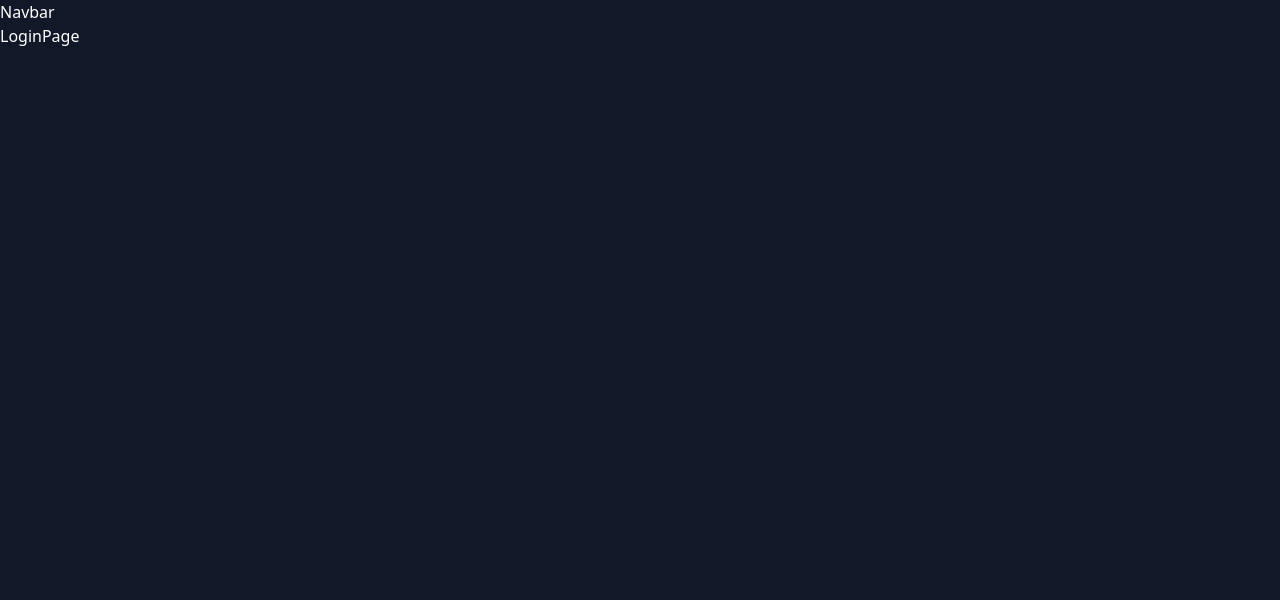
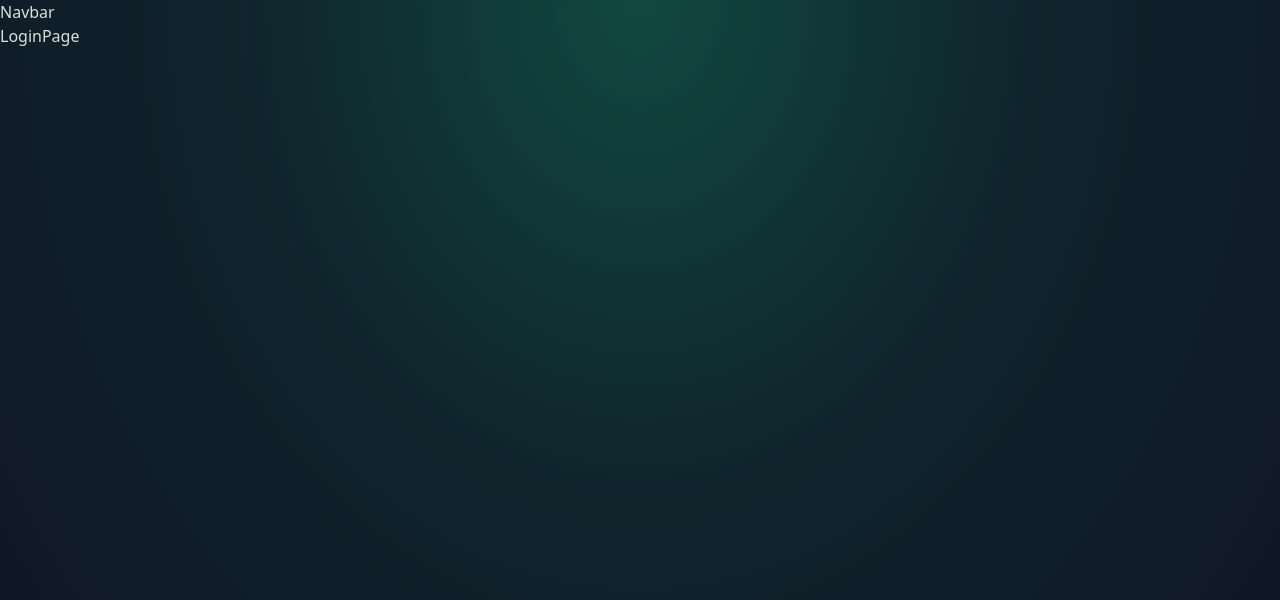
Before and after one commit to solarluiso/e-commerce-store, a React (Vite) app in the folder frontend/: page /login in a window 1280 px wide. Shown: the top 600 px of the page. Built offline with nearby package versions, Linux system fonts and the light colour scheme.

Commit message:
add background gradient to App component

```diff
--- a/frontend/src/App.jsx
+++ b/frontend/src/App.jsx
@@ -8,6 +8,12 @@ import Navbar from "./components/Navbar";
 function App() {
   return (
     <div className="min-h-screen bg-gray-900 text-white relative overflow-hidden">
+      {/* Background gradient */}
+      <div className="absolute inset-0 overflow-hidden">
+        <div className="absolute inset-0">
+          <div className="absolute top-0 left-1/2 -translate-x-1/2 w-full h-full bg-[radial-gradient(ellipse_at_top,rgba(16,185,129,0.3)_0%,rgba(10,80,60,0.2)_45%,rgba(0,0,0,0.1)_100%)]" />
+        </div>
+      </div>
       <Navbar />
       <Routes>
         <Route path="/" element={<HomePage />} />
```
